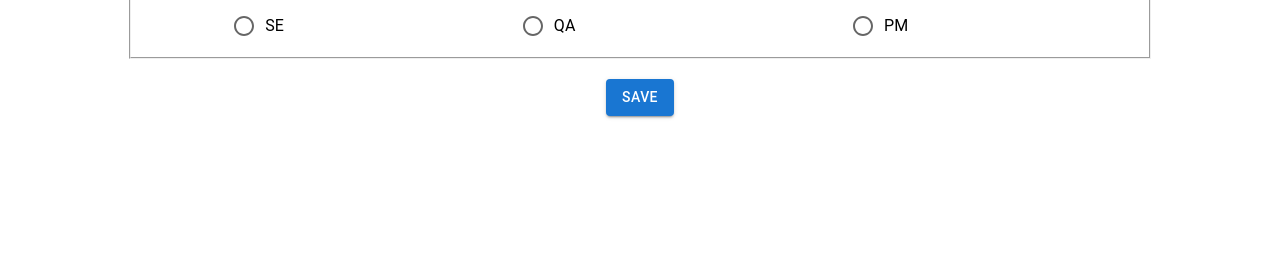
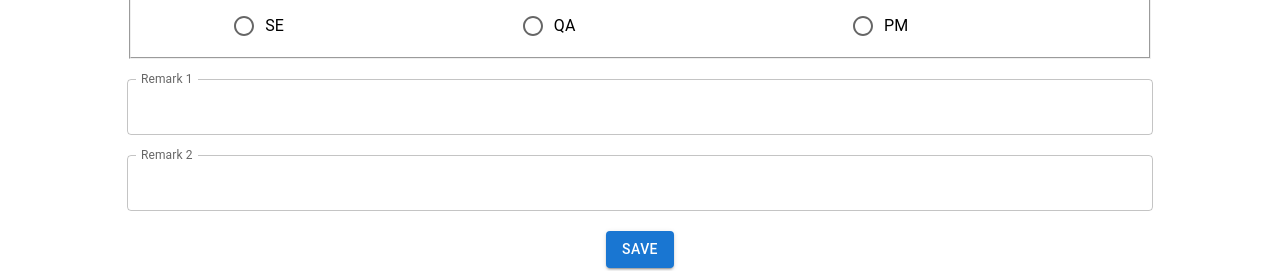
Before and after one commit to PasinduUmayanga/H2-Recruitment, a React (Create React App) app in the folder H2_Recruitment_Frontend/: page /candidate in a window 1280 px wide. Shown: the part 409-680 px from the top of the page. Built offline with nearby package versions, Linux system fonts and the light colour scheme.

Commit message:
Text area development

```diff
--- a/H2_Recruitment_Frontend/package.json
+++ b/H2_Recruitment_Frontend/package.json
@@ -19,6 +19,7 @@
     "iconsax-react": "^0.0.8",
     "react": "^18.2.0",
     "react-dom": "^18.2.0",
+    "react-quill": "^2.0.0",
     "react-router-dom": "^6.16.0",
     "react-scripts": "5.0.1",
     "typescript": "^4.9.5",
--- /dev/null
+++ b/H2_Recruitment_Frontend/src/common/components/H2RTextArea/H2RTextArea.enum.ts
@@ -0,0 +1,3 @@
+export enum EnumTextAreaType {
+  Text = 1,
+}
--- /dev/null
+++ b/H2_Recruitment_Frontend/src/common/components/H2RTextArea/H2RTextArea.tsx
@@ -0,0 +1,36 @@
+import { TextField } from "@mui/material";
+import React, { ChangeEvent } from "react";
+import { H2RTextAreaProps } from "./H2RTextArea.types";
+import { EnumTextAreaType } from "./H2RTextArea.enum";
+
+const H2RTextArea = (props: H2RTextAreaProps) => {
+  const onChange = (event: ChangeEvent<HTMLInputElement>) => {
+    if (props.onTextAreaChange)
+      props.onTextAreaChange(event.target.name, event.target.value);
+  };
+
+  return (
+    <>
+      <TextField
+        fullWidth
+        id={props.Id}
+        name={props.Name}
+        multiline
+        value={props.Value}
+        label={props.Label}
+        type={props.Type === EnumTextAreaType.Text ? "text" : ""}
+        required={props.Required}
+        disabled={props.Disabled ? props.Disabled : false}
+        onChange={onChange}
+        error={props.Error}
+        helperText={props.HelperText}
+        inputProps={props.InputProps}
+        autoComplete="off"
+        className={props.ClassName} //check prop disable
+        InputLabelProps={{ shrink: true }}
+      />
+    </>
+  );
+};
+
+export default H2RTextArea;
--- a/H2_Recruitment_Frontend/src/common/types/common.dto.types.ts
+++ b/H2_Recruitment_Frontend/src/common/types/common.dto.types.ts
@@ -6,4 +6,9 @@ export interface CandidateDTO {
     Option1: boolean;
     Designation: number;
   };
+  Remarks: {
+    Remark1: string;
+    Remark2: string;
+    Remark3: string;
+  };
 }
--- a/H2_Recruitment_Frontend/src/views/pages/CandidatePage/CandidatePage.tsx
+++ b/H2_Recruitment_Frontend/src/views/pages/CandidatePage/CandidatePage.tsx
@@ -9,6 +9,8 @@ import H2RCheckBox from "../../../common/components/H2RCheckBox/H2RCheckBox";
 import { Grid, RadioGroup } from "@mui/material";
 import H2RRadioButton from "../../../common/components/H2RRadioButton/H2RRadioButton";
 import { EnumAttributeType } from "../../../common/components/H2RRadioButton/H2RRadioButton.enum";
+import H2RTextArea from "../../../common/components/H2RTextArea/H2RTextArea";
+import { EnumTextAreaType } from "../../../common/components/H2RTextArea/H2RTextArea.enum";
 
 const CandidatePage = () => {
   // initial page state object
@@ -19,6 +21,11 @@ const CandidatePage = () => {
       DBO: "",
       Option1: false,
       Designation: 1,
+    },
+    Remarks: {
+      Remark1: "",
+      Remark2: "",
+      Remark3: "",
     },
   };
 
@@ -71,6 +78,31 @@ const CandidatePage = () => {
       };
     });
   };
+
+  const onTextAreahandle = (name: string, value: any) => {
+    setCandidatePageState((values) => {
+      return {
+        ...values,
+        Remarks: {
+          ...values.Remarks,
+          [name]: value,
+        },
+      };
+    });
+  };
+
+  const onTextEditorhandle = (name: string, value: any) => {
+    setCandidatePageState((values) => {
+      return {
+        ...values,
+        Remarks: {
+          ...values.Remarks,
+          [name]: value,
+        },
+      };
+    });
+  };
+
   const handleSaveButtonClick = () => {
     console.log("Candidate Data:", candidatePageState);
   };
@@ -88,7 +120,6 @@ const CandidatePage = () => {
           Required={true}
           onTextBoxChange={(name, value) => handleTextBoxChange(name, value)}
         ></H2RTextBox>
-
         <H2RTextBox
           Id="lastName"
           Label="last Name"
@@ -98,7 +129,6 @@ const CandidatePage = () => {
           Required={true}
           onTextBoxChange={(name, value) => handleTextBoxChange(name, value)}
         ></H2RTextBox>
-
         <H2RDatePicker
           Label={"Date of Birth"}
           Name={"DBO"}
@@ -106,7 +136,6 @@ const CandidatePage = () => {
           Value={candidatePageState.Candidate.DBO}
           onDateChange={handleDatePickerChange}
         ></H2RDatePicker>
-
         <fieldset>
           <legend>Checkbox Options</legend>
           <div className="form-group-sub">
@@ -119,7 +148,6 @@ const CandidatePage = () => {
             ></H2RCheckBox>
           </div>
         </fieldset>
-
         <fieldset>
           <legend>Designation</legend>
           <Grid item lg={8} md={8} sm={12} xs={12}>
@@ -183,7 +211,25 @@ const CandidatePage = () => {
             </RadioGroup>
           </Grid>
         </fieldset>
-
+        <br />
+        <H2RTextArea
+          Name="Remark1"
+          Label={"Remark 1"}
+          Value={candidatePageState.Remarks.Remark1}
+          onTextAreaChange={(name, value) => onTextAreahandle(name, value)}
+          Type={EnumTextAreaType.Text}
+          ClassName={"h2r-textarea"}
+        ></H2RTextArea>
+        <br /> <br />
+        <H2RTextArea
+          Name="Remark2"
+          Label={"Remark 2"}
+          Value={candidatePageState.Remarks.Remark2}
+          onTextAreaChange={(name, value) => onTextAreahandle(name, value)}
+          Type={EnumTextAreaType.Text}
+          ClassName={"h2r-textarea"}
+        ></H2RTextArea>
+        <br />
         <br />
         <Button variant="contained" onClick={handleSaveButtonClick}>
           Save
```
Also changed, not shown: H2_Recruitment_Frontend/src/common/components/H2RTextArea/H2RTextArea.types.ts (added, +16 -0 lines), 1 other file (tests, documents, lock files or other folders).
